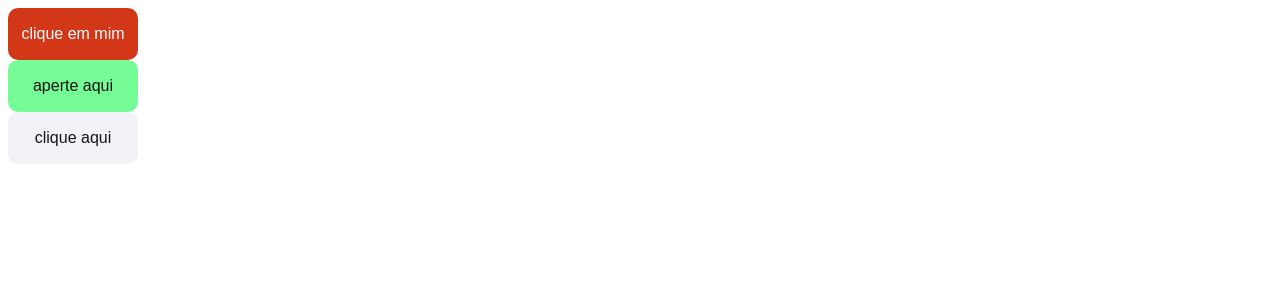
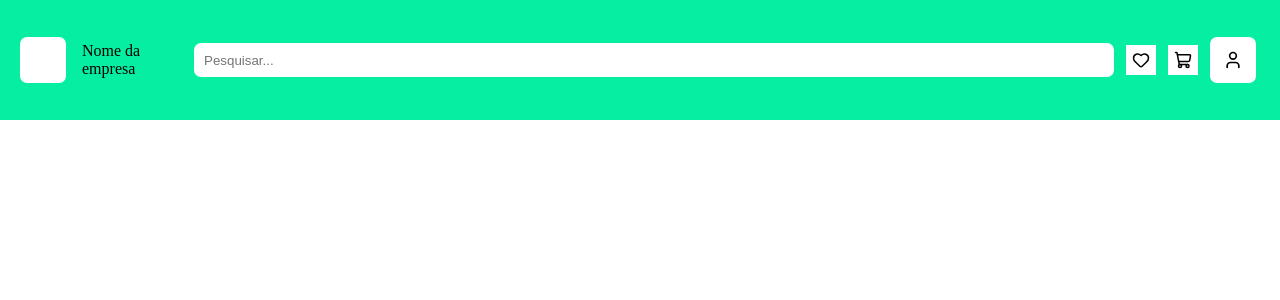
Before and after one commit to DevFrontend-SENAC-PA26-5-73/vendas, a React (Vite) app: page / in a window 1280 px wide. Shown: the top 300 px of the page. Built offline with nearby package versions, Linux system fonts and the light colour scheme.

Commit message:
criei a parte do cabecalho (header) do projeto

```diff
--- a/src/App.tsx
+++ b/src/App.tsx
@@ -1,12 +1,11 @@
 import Button from "./components/Button/Button";
-
+import Menu from "./pages/MenuGrid/Menu";
+import Cabecalho from "./components/Cabecalho/Cabecalho";
+import MenuButton from "./components/MenuButton/MenuButton";
 
 function App() {
     return (<>
-   <Button texto="clique em mim" cor="btn-secundaria"/>
-    <Button texto="aperte aqui" cor="btn-primaria"/>
-    <Button texto ="clique aqui" cor="btn-c" />
-
+        <Cabecalho/>
     </>
     )
 }
--- /dev/null
+++ b/src/components/Cabecalho/Cabecalho.css
@@ -0,0 +1,79 @@
+html,body{
+    margin: 0;
+    padding: 0;
+}
+.container{
+    display: grid;
+    grid-template-columns: 300px auto;
+    grid-template-rows: 120px minmax(300px, auto) auto;
+    grid-template-areas:
+        "header header"
+        "aside main"
+        "aside footer";
+     height: 90svh;
+}
+
+
+.header {
+    grid-area: header;
+    background-color: rgb(6, 238, 161);
+
+    display: grid;
+    grid-template-columns: 50px 100px 1fr 30px 30px 50px;
+    align-items: center;
+    gap: 12px;
+    padding: 0 20px;
+}
+
+/* Logo */
+.logo {
+    width: 46px;
+    height: 46px;
+    background-color: white;
+    border-radius: 7px;
+}
+
+/* Nome da empresa */
+.nome-empresa {
+   font-family: "Montserrat", sans-serif 1.5px;
+}
+
+/* Barra de pesquisa */
+.pesquisa {
+    height: 34px;
+    width: 100%;
+    border: none;
+    border-radius: 7px;
+    padding: 0 10px;
+    box-sizing: border-box;
+}
+
+/* Botões */
+.botao {
+    width: 30px;
+    height: 30px;
+    border: none;
+    background-color: white;
+    cursor: pointer;
+}
+
+/* Botão de perfil */
+.perfil {
+    width: 46px;
+    height: 46px;
+    border: none;
+    border-radius: 7px;
+    background-color: white;
+    cursor: pointer;
+}
+/* ÍCONES */
+.botao,
+.perfil {
+    display: flex;
+    align-items: center;
+    justify-content: center;
+}
+.botao:hover,
+.perfil:hover {
+    color: #00a86b;
+}
--- /dev/null
+++ b/src/components/Cabecalho/Cabecalho.tsx
@@ -0,0 +1,40 @@
+import "./Cabecalho.css";
+import { Heart, ShoppingCart, User } from "lucide-react";
+
+function Cabecalho(){
+    return (
+        <div className="container">
+
+            <header className="header">
+
+                <div className="logo"></div>
+
+                <span className="nome-empresa">
+                    Nome da empresa
+                </span>
+
+                <input
+                    className="pesquisa"
+                    type="text"
+                    placeholder="Pesquisar..."
+                />
+
+                <button className="botao">
+                    <Heart size={18} />
+                </button>
+
+                <button className="botao">
+                    <ShoppingCart size={18} />
+                </button>
+
+                <button className="perfil">
+                    <User size={20} />
+                </button>
+
+            </header>
+
+        </div>
+    );
+}
+
+export default Cabecalho;
--- /dev/null
+++ b/src/pages/MenuGrid/Menu.css
@@ -0,0 +1,31 @@
+html,body{
+    margin: 0;
+    padding: 0;
+}
+.container{
+    display: grid;
+    grid-template-columns: 300px auto;
+    grid-template-rows: auto minmax(300px, auto) auto;
+    grid-template-areas:
+        "header header"
+        "aside main"
+        "aside footer";
+     height: 100svh;
+}
+.header{
+    grid-area: header;
+    background-color: rgb(6, 238, 161);
+
+}
+.aside{
+    grid-area:aside;
+    background-color: blue;
+}
+.main{
+    grid-area:main;
+    background-color: rgb(15, 221, 221);
+}
+footer{
+    grid-area: footer;
+    background-color: rgb(2, 90, 167);
+}
--- /dev/null
+++ b/src/pages/MenuGrid/Menu.tsx
@@ -0,0 +1,12 @@
+import "./Menu.css";
+function Menu(){
+    return(
+        <div className="container">
+            <header className="header">aleatorio</header>
+            <aside className="aside">A</aside>
+            <main className="main">a</main>
+            <footer className="footer">A</footer>
+        </div>
+    )
+}
+export default Menu;
```
Also changed, not shown: src/components/Menu/Menu.tsx (+1 -12 lines).
